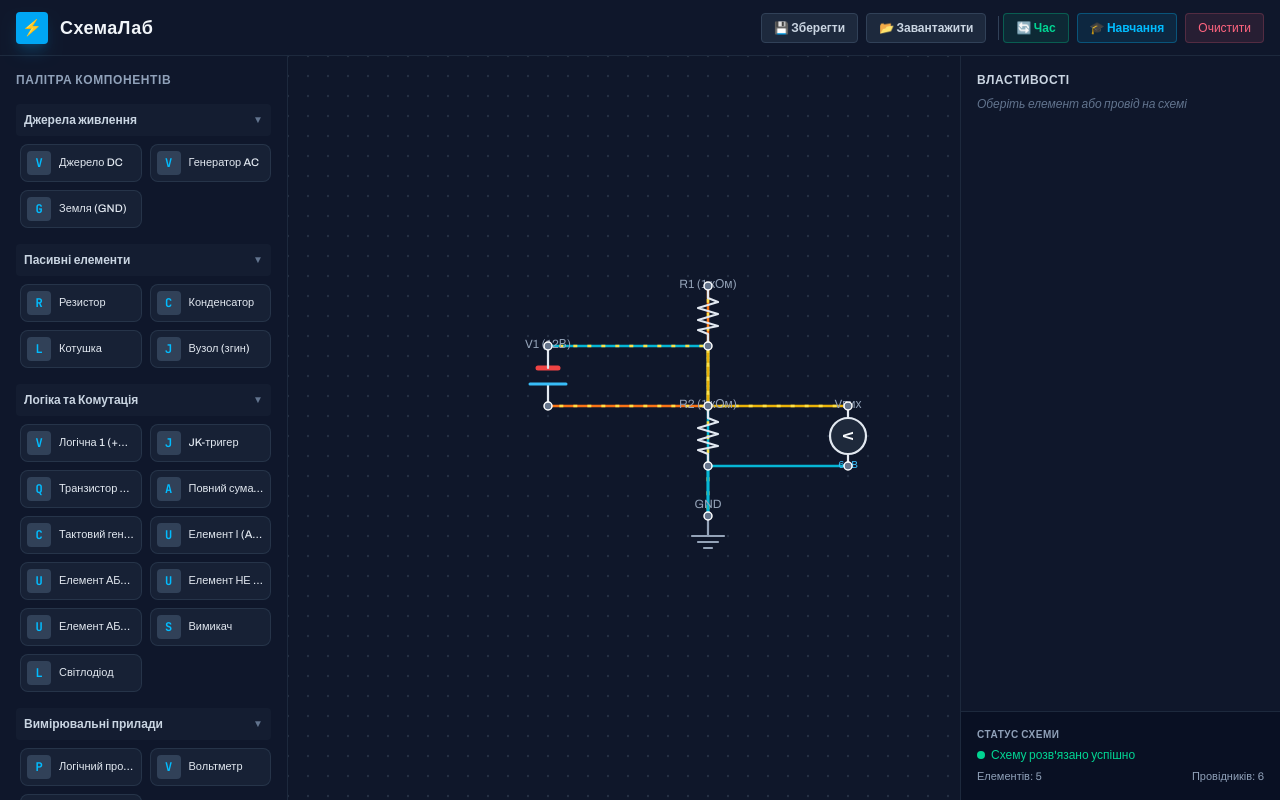
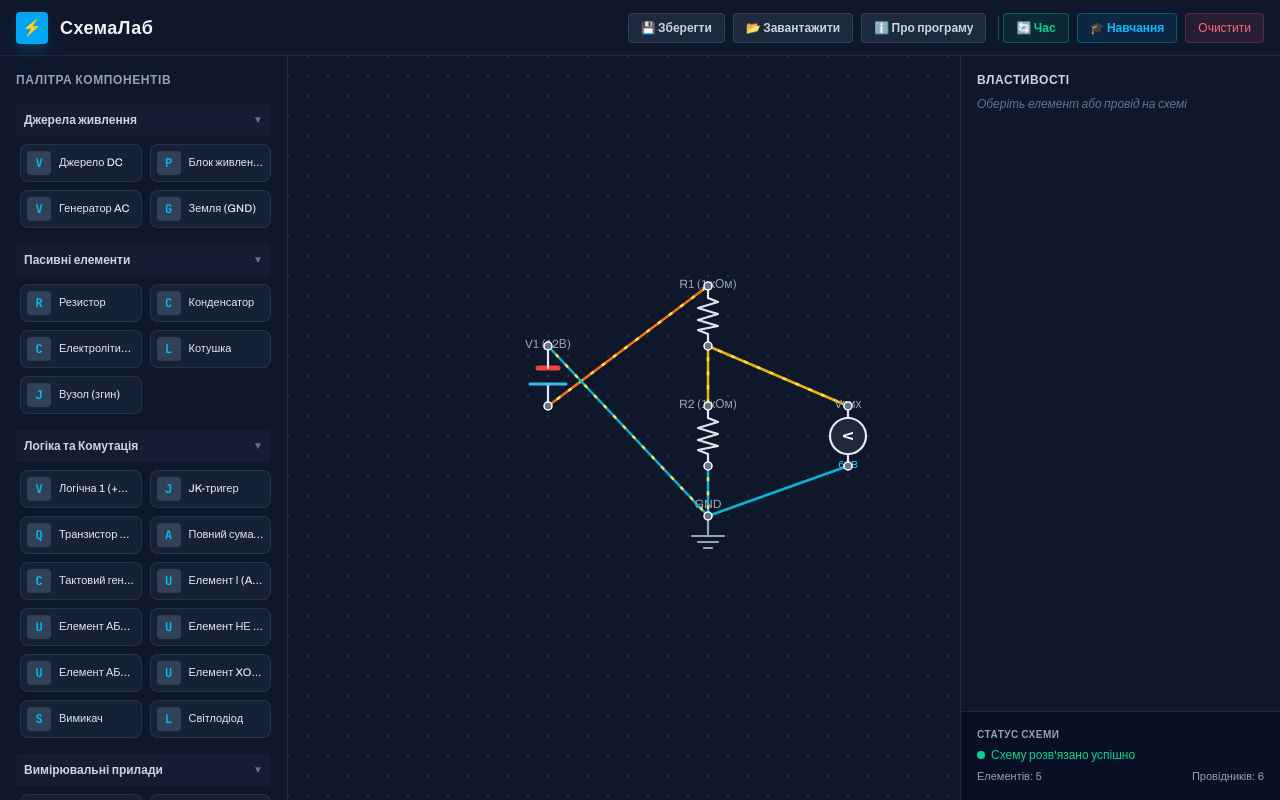
Before and after one commit to N0ikolai/schemalab, a React (Vite) app: page / in a window 1280 px wide. Built offline with nearby package versions, Linux system fonts and the light colour scheme.

Commit message:
fix: исправление логики XOR, добавлен dc_1pin, окно Про программу

```diff
--- /dev/null
+++ b/src/components/AboutModal.jsx
@@ -0,0 +1,39 @@
+import React from 'react';
+
+export function AboutModal({ onClose }) {
+  return (
+    <div className="fixed inset-0 z-50 flex items-center justify-center bg-black/60 backdrop-blur-sm">
+      <div className="bg-slate-800 border border-slate-700 rounded-lg p-6 max-w-md w-full shadow-2xl relative">
+        <button
+          onClick={onClose}
+          className="absolute top-3 right-3 text-slate-400 hover:text-white"
+        >
+          ✕
+        </button>
+        <h2 className="text-xl font-bold text-white mb-4">Про програму</h2>
+        <div className="text-slate-300 space-y-3">
+          <p>
+            Веб-симулятор електричних та логічних схем <strong>СхемаЛаб</strong>.
+          </p>
+          <div className="p-4 bg-slate-900 rounded border border-slate-700">
+            <p className="text-sm leading-relaxed">
+              Розроблено студентами групи ІСтаТ 2023-1<br />
+              Михайленко М. І.<br />
+              Дяченко Б. Г <br />
+              ХНУМГ ім. О.М. Бекетова<br />
+              під керівництвом Літвінова А. Л.
+            </p>
+          </div>
+        </div>
+        <div className="mt-6 flex justify-end">
+          <button
+            onClick={onClose}
+            className="px-4 py-2 bg-blue-600 hover:bg-blue-500 text-white rounded transition-colors"
+          >
+            Зрозуміло
+          </button>
+        </div>
+      </div>
+    </div>
+  );
+}
--- a/src/components/CircuitCanvas.jsx
+++ b/src/components/CircuitCanvas.jsx
@@ -36,7 +36,7 @@ export function CircuitCanvas({ onShowToast, tutorialStep }) {
     if (v <= 2.5) return '#10b981';
     if (v <= 6) return '#eab308';
     if (v <= 12) return '#f97316';
-    return '#159205';
+    return '#051a92';
   };
 
   const findPinAt = (wx, wy) => {
@@ -63,8 +63,7 @@ export function CircuitCanvas({ onShowToast, tutorialStep }) {
       if (!cA || !cB) continue;
       const p1 = getPinWorldPosition(cA, wire.from.pinIndex);
       const p2 = getPinWorldPosition(cB, wire.to.pinIndex);
-      const pMid = { x: p2.x, y: p1.y };
-      if (distToSegmentSquared(pt, p1, pMid) <= 64 || distToSegmentSquared(pt, pMid, p2) <= 64) return wire;
+      if (distToSegmentSquared(pt, p1, p2) <= 64) return wire;
     }
     return null;
   };
@@ -122,7 +121,7 @@ export function CircuitCanvas({ onShowToast, tutorialStep }) {
         if (!cA || !cB) continue;
         const p1 = getPinWorldPosition(cA, wire.from.pinIndex), p2 = getPinWorldPosition(cB, wire.to.pinIndex), pot = activeResult.pinVoltages[pinKey(wire.from.componentId, wire.from.pinIndex)];
 
-        ctx.beginPath(); ctx.moveTo(p1.x, p1.y); ctx.lineTo(p2.x, p1.y); ctx.lineTo(p2.x, p2.y);
+        ctx.beginPath(); ctx.moveTo(p1.x, p1.y); ctx.lineTo(p2.x, p2.y);
         ctx.lineWidth = wire.id === selectedWireId ? 5 : 2.5;
         ctx.strokeStyle = wire.id === selectedWireId ? '#f59e0b' : (activeResult.success ? getVoltageColor(pot) : '#475569');
         ctx.stroke();
@@ -134,7 +133,7 @@ export function CircuitCanvas({ onShowToast, tutorialStep }) {
           const currentVal = wireSim ? Math.abs(wireSim.current) : 0;
 
           if (Math.abs(potA) > 1 || Math.abs(potB) > 1 || currentVal > 1e-5) {
-            ctx.beginPath(); ctx.moveTo(p1.x, p1.y); ctx.lineTo(p2.x, p1.y); ctx.lineTo(p2.x, p2.y);
+            ctx.beginPath(); ctx.moveTo(p1.x, p1.y); ctx.lineTo(p2.x, p2.y);
             ctx.lineWidth = 2.5; ctx.strokeStyle = '#fde047'; ctx.setLineDash([4, 10]);
             const speed = 4;
             ctx.lineDashOffset = (time / 30 * speed) % 14;
@@ -147,7 +146,7 @@ export function CircuitCanvas({ onShowToast, tutorialStep }) {
         const sComp = circuit.components.find(c => c.id === wireStartPin.componentId);
         if (sComp) {
           const p1 = getPinWorldPosition(sComp, wireStartPin.pinIndex);
-          ctx.beginPath(); ctx.moveTo(p1.x, p1.y); ctx.lineTo(mouseWorldPos.x, p1.y); ctx.lineTo(mouseWorldPos.x, mouseWorldPos.y);
+          ctx.beginPath(); ctx.moveTo(p1.x, p1.y); ctx.lineTo(mouseWorldPos.x, mouseWorldPos.y);
           ctx.lineWidth = 2.5; ctx.strokeStyle = '#38bdf8'; ctx.setLineDash([5, 4]); ctx.stroke(); ctx.setLineDash([]);
         }
       }
@@ -163,13 +162,21 @@ export function CircuitCanvas({ onShowToast, tutorialStep }) {
 
         ctx.lineWidth = 2.2; ctx.lineCap = 'round'; ctx.lineJoin = 'round';
 
-        if (comp.kind === 'resistor') {
+      if (comp.kind === 'resistor') {
           ctx.strokeStyle = '#e2e8f0'; ctx.beginPath(); ctx.moveTo(-30, 0); ctx.lineTo(-18, 0); ctx.lineTo(-14, -10); ctx.lineTo(-8, 10); ctx.lineTo(-2, -10); ctx.lineTo(4, 10); ctx.lineTo(10, -10); ctx.lineTo(14, 10); ctx.lineTo(18, 0); ctx.lineTo(30, 0); ctx.stroke();
         } else if (comp.kind === 'capacitor') {
           ctx.strokeStyle = '#e2e8f0'; ctx.beginPath(); ctx.moveTo(-30, 0); ctx.lineTo(-4, 0); ctx.stroke();
           ctx.beginPath(); ctx.moveTo(4, 0); ctx.lineTo(30, 0); ctx.stroke();
           ctx.lineWidth = 3; ctx.beginPath(); ctx.moveTo(-4, -12); ctx.lineTo(-4, 12); ctx.stroke();
           ctx.beginPath(); ctx.moveTo(4, -12); ctx.lineTo(4, 12); ctx.stroke();
+        } else if (comp.kind === 'polarized_capacitor') {
+          ctx.strokeStyle = '#e2e8f0';
+          ctx.beginPath(); ctx.moveTo(-30, 0); ctx.lineTo(-4, 0); ctx.stroke();
+          ctx.beginPath(); ctx.moveTo(8, 0); ctx.lineTo(30, 0); ctx.stroke();
+          ctx.lineWidth = 3;
+          ctx.beginPath(); ctx.moveTo(-4, -12); ctx.lineTo(-4, 12); ctx.stroke();
+          ctx.beginPath(); ctx.moveTo(12, -12); ctx.quadraticCurveTo(4, 0, 12, 12); ctx.stroke();
+          ctx.font = 'bold 12px monospace'; ctx.fillStyle = '#e2e8f0'; ctx.fillText('+', -14, -14);
         } else if (comp.kind === 'inductor') {
           ctx.strokeStyle = '#e2e8f0'; ctx.beginPath(); ctx.moveTo(-30, 0); ctx.lineTo(-15, 0);
           ctx.bezierCurveTo(-15, -12, -5, -12, -5, 0); ctx.bezierCurveTo(-5, -12, 5, -12, 5, 0); ctx.bezierCurveTo(5, -12, 15, -12, 15, 0);
@@ -179,7 +186,15 @@ export function CircuitCanvas({ onShowToast, tutorialStep }) {
           ctx.beginPath(); ctx.moveTo(-8, -18); ctx.lineTo(-8, 18); ctx.lineWidth = 3; ctx.strokeStyle = '#38bdf8'; ctx.stroke();
           ctx.beginPath(); ctx.moveTo(8, -10); ctx.lineTo(8, 10); ctx.lineWidth = 5; ctx.strokeStyle = '#ef4444'; ctx.stroke();
           ctx.beginPath(); ctx.moveTo(8, 0); ctx.lineTo(30, 0); ctx.lineWidth = 2.2; ctx.strokeStyle = '#e2e8f0'; ctx.stroke();
-        } else if (comp.kind === 'ac_source') {
+        } else if (comp.kind === 'power_supply') {
+          ctx.strokeStyle = '#e2e8f0'; ctx.lineWidth = 2;
+          ctx.beginPath(); ctx.roundRect(-20, -15, 40, 30, 4); ctx.stroke();
+          ctx.beginPath(); ctx.moveTo(-30, 0); ctx.lineTo(-20, 0); ctx.stroke();
+          ctx.beginPath(); ctx.moveTo(20, 0); ctx.lineTo(30, 0); ctx.stroke();
+          ctx.fillStyle = '#ef4444'; ctx.font = 'bold 14px monospace'; ctx.fillText('+', -10, 4);
+          ctx.fillStyle = '#38bdf8'; ctx.fillText('-', 10, 4);
+        }
+         else if (comp.kind === 'ac_source') {
           ctx.strokeStyle = '#e2e8f0'; ctx.beginPath(); ctx.moveTo(-30, 0); ctx.lineTo(-16, 0); ctx.stroke();
           ctx.beginPath(); ctx.moveTo(16, 0); ctx.lineTo(30, 0); ctx.stroke();
           ctx.beginPath(); ctx.arc(0, 0, 16, 0, Math.PI * 2); ctx.stroke();
@@ -297,6 +312,18 @@ export function CircuitCanvas({ onShowToast, tutorialStep }) {
           ctx.quadraticCurveTo(10, 16, 20, 0); ctx.quadraticCurveTo(10, -16, -20, -16); ctx.stroke();
           ctx.fillStyle = '#64748b'; ctx.font = 'bold 12px monospace'; ctx.fillText('1', -5, 4);
           if (comp.kind === 'nor') { ctx.beginPath(); ctx.arc(22, 0, 3, 0, Math.PI*2); ctx.stroke(); }
+        } else if (comp.kind === 'xor') {
+          ctx.strokeStyle = '#e2e8f0'; ctx.lineWidth = 2;
+          const inCount = comp.inputsCount || 2;
+          for (let i = 0; i < inCount; i++) {
+            const yPos = -15 + (30 / (inCount - 1 || 1)) * i;
+            ctx.beginPath(); ctx.moveTo(-30, yPos); ctx.lineTo(-14, yPos); ctx.stroke();
+          }
+          ctx.beginPath(); ctx.moveTo(20, 0); ctx.lineTo(30, 0); ctx.stroke();
+          ctx.beginPath(); ctx.moveTo(-16, -16); ctx.quadraticCurveTo(-6, 0, -16, 16);
+          ctx.quadraticCurveTo(14, 16, 20, 0); ctx.quadraticCurveTo(14, -16, -16, -16); ctx.stroke();
+          ctx.beginPath(); ctx.moveTo(-22, -16); ctx.quadraticCurveTo(-12, 0, -22, 16); ctx.stroke();
+          ctx.fillStyle = '#64748b'; ctx.font = 'bold 12px monospace'; ctx.fillText('=1', -4, 4);
         } else if (comp.kind === 'not') {
           ctx.strokeStyle = '#e2e8f0'; ctx.lineWidth = 2;
           ctx.beginPath(); ctx.moveTo(-30, 0); ctx.lineTo(-14, 0); ctx.stroke();
--- a/src/components/Header.jsx
+++ b/src/components/Header.jsx
@@ -1,10 +1,14 @@
-import { useContext, useRef } from 'react';
+import { useContext, useRef, useState } from 'react';
 import { CircuitContext } from '../context/CircuitContext.jsx';
 import { resetSimulation } from '../engine/solveCircuit.js';
+import { AboutModal } from './AboutModal.jsx';
 
 export function Header({ onShowToast, onStartTutorial }) {
   const { circuit, setCircuit, setSelectedComponentId, setSelectedWireId } = useContext(CircuitContext);
   const fileInputRef = useRef(null);
+
+  // Додано стан для модалки
+  const [showAbout, setShowAbout] = useState(false);
 
   const handleClear = () => {
     if (window.confirm('Ви впевнені, що хочете повністю очистити поле?')) {
@@ -50,7 +54,6 @@ export function Header({ onShowToast, onStartTutorial }) {
       try {
         const importedCircuit = JSON.parse(e.target.result);
 
-      // Використовуємо жорсткий шаблон для перевірки нутрощів масивів
         if (isValidSchema(importedCircuit)) {
           setCircuit(importedCircuit);
           setSelectedComponentId(null);
@@ -110,6 +113,15 @@ function isValidSchema(data) {
         >
           📂 Завантажити
         </button>
+
+        {/* Виправлена кнопка */}
+        <button
+          onClick={() => setShowAbout(true)}
+          className="flex items-center px-3 py-1.5 bg-slate-800 hover:bg-slate-700 rounded border border-slate-700 transition-colors text-xs font-bold text-slate-300"
+        >
+          ℹ️ Про програму
+        </button>
+
         <input
           type="file"
           accept=".json"
@@ -139,6 +151,8 @@ function isValidSchema(data) {
           Очистити
         </button>
       </div>
+
+      {showAbout && <AboutModal onClose={() => setShowAbout(false)} />}
     </header>
   );
 }
--- a/src/constants/componentCatalog.js
+++ b/src/constants/componentCatalog.js
@@ -10,6 +10,11 @@ export const COMPONENT_CATALOG = {
     category: 'passive', kind: 'capacitor', nameUk: 'Конденсатор', defaultLabelPrefix: 'C', defaultValue: 0.001, unit: 'Ф',
     pins: [{ index: 0, x: -30, y: 0, label: '1' }, { index: 1, x: 30, y: 0, label: '2' }],
     descriptionUk: 'Накопичує заряд (реактивний елемент)',
+  },
+  polarized_capacitor: {
+  category: 'passive', kind: 'polarized_capacitor', nameUk: 'Електролітичний конденсатор', defaultLabelPrefix: 'C', defaultValue: 0.001, unit: 'Ф',
+  pins: [{ index: 0, x: -30, y: 0, label: '+' }, { index: 1, x: 30, y: 0, label: '-' }],
+  descriptionUk: 'Накопичує заряд. Має строгу полярність підключення (+ та -).',
   },
   inductor: {
     category: 'passive', kind: 'inductor', nameUk: 'Котушка', defaultLabelPrefix: 'L', defaultValue: 1, unit: 'Гн',
@@ -27,6 +32,11 @@ export const COMPONENT_CATALOG = {
     category: 'source', kind: 'battery', nameUk: 'Джерело DC', defaultLabelPrefix: 'V', defaultValue: 9, unit: 'В',
     pins: [{ index: 0, x: -30, y: 0, label: '+' }, { index: 1, x: 30, y: 0, label: '-' }],
     descriptionUk: 'Джерело постійної електрорушійної сили (DC)',
+  },
+  power_supply: {
+    category: 'source', kind: 'power_supply', nameUk: 'Блок живлення', defaultLabelPrefix: 'PSU', defaultValue: 12, unit: 'В',
+    pins: [{ index: 0, x: -30, y: 0, label: '+' }, { index: 1, x: 30, y: 0, label: '-' }],
+    descriptionUk: 'Джерело напруги із вбудованим заземленням на мінусі. Не вимагає окремої деталі GND на схемі.',
   },
   ac_source: {
     category: 'source', kind: 'ac_source', nameUk: 'Генератор AC', defaultLabelPrefix: 'VAC', defaultValue: 12, unit: 'В',
@@ -99,6 +109,11 @@ export const COMPONENT_CATALOG = {
     pins: [{ index: 0, x: -30, y: -10, label: 'IN1' }, { index: 1, x: -30, y: 10, label: 'IN2' }, { index: 2, x: 30, y: 0, label: 'OUT' }],
     descriptionUk: 'Видає 1, тільки якщо на обох входах 0.',
   },
+  xor: {
+    category: 'logic', kind: 'xor', nameUk: 'Елемент XOR (Викл. АБО)', defaultLabelPrefix: 'U', defaultValue: 0, unit: '',
+    pins: [{ index: 0, x: -30, y: -10, label: 'IN1' }, { index: 1, x: -30, y: 10, label: 'IN2' }, { index: 2, x: 30, y: 0, label: 'OUT' }],
+    descriptionUk: 'Видає логічну 1 (5В), тільки якщо рівні на входах різні.',
+  },
   switch: {
     category: 'logic', kind: 'switch', nameUk: 'Вимикач', defaultLabelPrefix: 'SW', defaultValue: 0, unit: '',
     pins: [{ index: 0, x: -30, y: 0, label: '1' }, { index: 1, x: 30, y: 0, label: '2' }],
--- a/src/engine/solveCircuit.js
+++ b/src/engine/solveCircuit.js
@@ -48,7 +48,7 @@ export function solveCircuit(circuit, time = 0) {
     }
   }
 
-  const groundPins = allPins.filter((p) => p.comp.kind === 'ground');
+  const groundPins = allPins.filter((p) => p.comp.kind === 'ground' || (p.comp.kind === 'power_supply' && p.pinIndex === 1));
   if (groundPins.length === 0) return { success: false, error: 'no-ground', errorMessageUk: 'Додайте GND.', nodeVoltages: {}, pinVoltages: {}, components: {}, wires: {} };
 
   const groundRoots = new Set();
@@ -77,8 +77,9 @@ export function solveCircuit(circuit, time = 0) {
     else if (comp.kind === 'voltmeter') resistors.push({ nodeA: getPinNode(comp, 0), nodeB: getPinNode(comp, 1), resistance: 1e9 });
     else if (comp.kind === 'probe') resistors.push({ nodeA: getPinNode(comp, 0), nodeB: -1, resistance: 1e9 });
     else if (comp.kind === 'vcc') vSources.push({ id: comp.id, nodePos: getPinNode(comp, 0), nodeNeg: -1, voltage: 5 });
+    else if (comp.kind === 'dc_1pin') vSources.push({ id: comp.id, nodePos: getPinNode(comp, 0), nodeNeg: -1, voltage: comp.value });
     else if (comp.kind === 'node') { /* Порожньо, ядро ігнорує фізику вузла */ }
-    else if (['and', 'or', 'nor'].includes(comp.kind)) {
+    else if (['and', 'or', 'nor', 'xor'].includes(comp.kind)) {
       const inCount = comp.inputsCount || 2;
       for (let i = 0; i < inCount; i++) {
         resistors.push({ nodeA: getPinNode(comp, i), nodeB: -1, resistance: 1e9 });
@@ -107,7 +108,7 @@ export function solveCircuit(circuit, time = 0) {
       const outV = transientState.logicState[comp.id] ?? 5;
       vSources.push({ id: comp.id, nodePos: getPinNode(comp, 1), nodeNeg: -1, voltage: outV });
     }
-    else if (comp.kind === 'battery') vSources.push({ id: comp.id, nodePos: getPinNode(comp, 0), nodeNeg: getPinNode(comp, 1), voltage: comp.value });
+    else if (comp.kind === 'battery' || comp.kind === 'power_supply') vSources.push({ id: comp.id, nodePos: getPinNode(comp, 0), nodeNeg: getPinNode(comp, 1), voltage: comp.value });
     else if (comp.kind === 'clock') {
       const freq = Math.max(comp.value, 0.1);
       const isHigh = (time * freq) % 1 < 0.5;
@@ -119,7 +120,7 @@ export function solveCircuit(circuit, time = 0) {
     }
     else if (comp.kind === 'ammeter') vSources.push({ id: comp.id, nodePos: getPinNode(comp, 0), nodeNeg: getPinNode(comp, 1), voltage: 0 });
     else if (comp.kind === 'led' || comp.kind === 'diode') leds.push({ id: comp.id, nodeAnode: getPinNode(comp, 0), nodeCathode: getPinNode(comp, 1), vf: Math.max(comp.value, 0.1), rs: comp.kind === 'diode' ? 1 : 20 });
-    else if (comp.kind === 'capacitor') {
+    else if (comp.kind === 'capacitor' || comp.kind === 'polarized_capacitor') {
       const c = Math.max(comp.value, 1e-12);
       const req = dt / c;
       const vPrev = transientState.vCap[comp.id] || 0;
@@ -148,7 +149,7 @@ export function solveCircuit(circuit, time = 0) {
     if (comp.kind === 'ground' || comp.kind === 'node') { compResults[comp.id] = { voltage: 0, current: 0, power: 0 }; continue; }
     let u = 0, current = 0, isLit = false;
 
-    if (['and', 'or', 'nor', 'not'].includes(comp.kind)) {
+    if (['and', 'or', 'nor', 'xor', 'not'].includes(comp.kind)) {
       const vIn1 = pinVoltages[pinKey(comp.id, 0)] ?? 0;
       let outV = 0;
 
@@ -159,16 +160,22 @@ export function solveCircuit(circuit, time = 0) {
         const inCount = comp.inputsCount || 2;
         let allHigh = true;
         let anyHigh = false;
+        let highCount = 0;
 
         for (let i = 0; i < inCount; i++) {
           const vIn = pinVoltages[pinKey(comp.id, i)] ?? 0;
-          if (vIn > 2.5) anyHigh = true;
-          else allHigh = false;
+          if (vIn > 2.5) {
+            anyHigh = true;
+            highCount++;
+          } else {
+            allHigh = false;
+          }
         }
 
         if (comp.kind === 'and') outV = allHigh ? 5 : 0;
         else if (comp.kind === 'or') outV = anyHigh ? 5 : 0;
         else if (comp.kind === 'nor') outV = !anyHigh ? 5 : 0;
+        else if (comp.kind === 'xor') outV = (highCount % 2 !== 0) ? 5 : 0;
 
         u = pinVoltages[pinKey(comp.id, inCount)] ?? 0;
       }
@@ -209,6 +216,7 @@ export function solveCircuit(circuit, time = 0) {
       current = 0;
     }
     else if (comp.kind === 'vcc') { u = 5; current = -(mnaRes.vSourceCurrents[comp.id] ?? 0); }
+    else if (comp.kind === 'dc_1pin') { u = comp.value; current = -(mnaRes.vSourceCurrents[comp.id] ?? 0); }
     else if (comp.kind === 'probe') { u = pinVoltages[pinKey(comp.id, 0)] ?? 0; current = u / 1e9; isLit = u > 2.5; }
     else {
       const v0 = pinVoltages[pinKey(comp.id, 0)] ?? 0, v1 = pinVoltages[pinKey(comp.id, 1)] ?? 0;
@@ -217,12 +225,12 @@ export function solveCircuit(circuit, time = 0) {
       if (comp.kind === 'resistor') current = u / Math.max(comp.value, 1e-4);
       else if (comp.kind === 'switch') current = u / (comp.value === 1 ? 1e-4 : 1e9);
       else if (comp.kind === 'voltmeter') current = u / 1e9;
-      else if (comp.kind === 'battery' || comp.kind === 'ac_source' || comp.kind === 'clock') current = -(mnaRes.vSourceCurrents[comp.id] ?? 0);
+      else if (comp.kind === 'battery' || comp.kind === 'power_supply' || comp.kind === 'ac_source' || comp.kind === 'clock') current = -(mnaRes.vSourceCurrents[comp.id] ?? 0);
       else if (comp.kind === 'ammeter') current = mnaRes.vSourceCurrents[comp.id] ?? 0;
       else if (comp.kind === 'led' || comp.kind === 'diode') {
         const lState = mnaRes.ledStates[comp.id];
         if (lState) { current = lState.current; isLit = lState.isOpen && current >= 0.0005; }
-      } else if (comp.kind === 'capacitor') {
+      } else if (comp.kind === 'capacitor' || comp.kind === 'polarized_capacitor') {
         const req = dt / Math.max(comp.value, 1e-12);
         current = u / req - (transientState.vCap[comp.id] || 0) / req;
         if (!isSameFrame) transientState.vCap[comp.id] = u;
```
Lines whose indentation alone changed are shown as unchanged.
